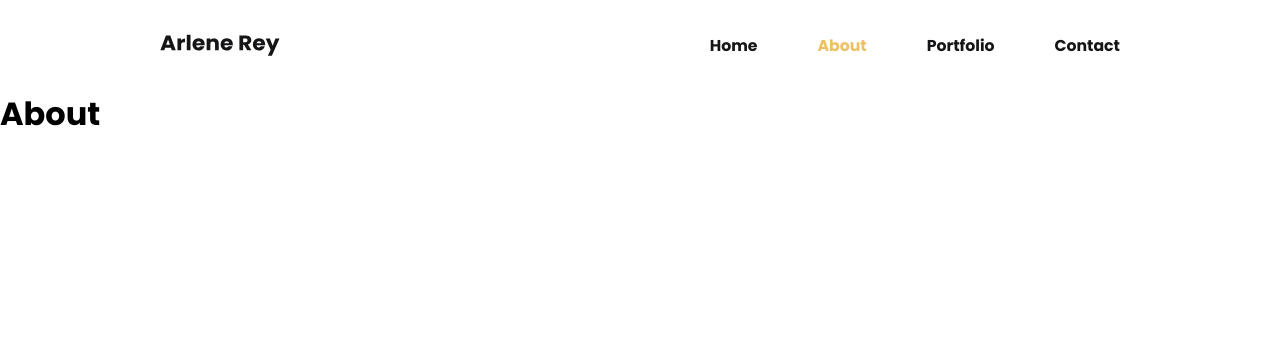
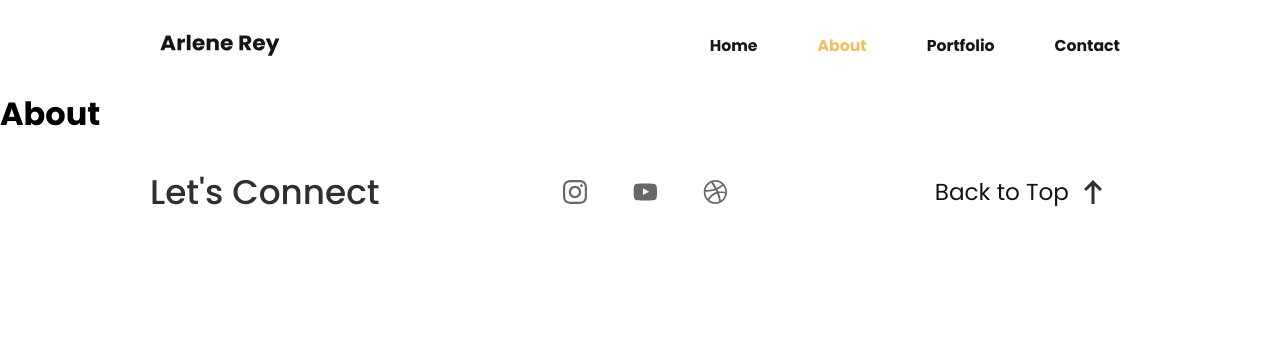
Before and after one commit to angelikaspecter/minify, a PHP site: page /?page=about in a window 1280 px wide. Shown: the top 350 px of the page. Run offline with PHP 8.4, Linux system fonts and the light colour scheme.

```diff
--- a/index.php
+++ b/index.php
@@ -30,6 +30,8 @@
     require ('templates/footer.php')
         ?>
     <script src="js/header.js"></script>
+    <script src="js/footer.js"></script>
+    <script src="js/hidehref.js"></script>
 </body>
 
 </html>
--- /dev/null
+++ b/js/hidehref.js
@@ -0,0 +1,24 @@
+document.addEventListener('DOMContentLoaded', function () {
+    // Получаем все якорные ссылки на странице
+    var anchorLinks = document.querySelectorAll('a[href^="#"]');
+
+    // Функция для плавной прокрутки к якорю
+    function smoothScroll(event) {
+        event.preventDefault();
+
+        var targetId = this.getAttribute('href').substring(1);
+        var targetElement = document.getElementById(targetId);
+
+        if (targetElement) {
+            targetElement.scrollIntoView({ behavior: 'smooth' });
+
+            // Изменяем адресную строку без перезагрузки страницы
+            history.pushState(null, '', window.location.pathname);
+        }
+    }
+
+    // Добавляем обработчик событий для всех якорных ссылок
+    anchorLinks.forEach(function (link) {
+        link.addEventListener('click', smoothScroll);
+    });
+});
--- a/scss/_desc.scss
+++ b/scss/_desc.scss
@@ -1,4 +1,7 @@
 .desc {
+    &--extralarge {
+        font-size: calc(18px + (24 - 18) * ((100vw - 320px) / (1440 - 320)));
+    }
     &--large {
         font-size: calc(16px + (18 - 16) * ((100vw - 320px) / (1440 - 320)));
     }
--- /dev/null
+++ b/scss/_footer.scss
@@ -0,0 +1,30 @@
+.footer {
+    &__list {
+        display: flex;
+        align-items: center;
+        justify-content: center;
+        flex-wrap: nowrap;
+        gap: 20px;
+    }
+    &__item {
+        width: 50px;
+        height: 50px;
+    }
+    &__link {
+        width: 100%;
+        height: 100%;
+        display: flex;
+        align-items: center;
+        justify-content: center;
+        cursor: pointer;
+        & img.icon {
+            transition: all 0.3s ease-in-out;
+            &:hover,
+            &:active,
+            &:focus {
+                transition: all 0.3s ease-in-out;
+                transform: scale(1.1);
+            }
+        }
+    }
+}
--- /dev/null
+++ b/scss/_promo.scss
@@ -0,0 +1,3 @@
+.promo {
+
+}
--- a/scss/_section.scss
+++ b/scss/_section.scss
@@ -24,6 +24,40 @@
         }
         @media screen and (max-width: 374.98px) {
             padding: 20px 20px;
+        }
+    }
+    &--promo {
+        width: 100%;
+        display: flex;
+        align-items: center;
+        justify-content: space-between;
+        @media screen and (min-width: 1440px) {
+            padding: 100px 200px;
+            gap: 40px;
+        }
+        @media screen and (min-width: 1280px) and (max-width: 1439.98px) {
+            padding: 100px 150px;
+            gap: 30px;
+        }
+        @media screen and (min-width: 992px) and (max-width: 1279.98px) {
+            padding: 75px 100px;
+            gap: 30px;
+        }
+        @media screen and (min-width: 768px) and (max-width: 991.98px) {
+            padding: 50px 50px;
+            gap: 20px;
+        }
+        @media screen and (min-width: 465px) and (max-width: 767.98px) {
+            padding: 40px 40px;
+            gap: 20px;
+        }
+        @media screen and (min-width: 375px) and (max-width: 464.98px) {
+            padding: 40px 20px;
+            gap: 20px;
+        }
+        @media screen and (max-width: 374.98px) {
+            padding: 40px 20px;
+            gap: 20px;
         }
     }
     &--content {
@@ -57,8 +91,10 @@
         width: 100%;
         display: flex;
         align-items: center;
-        justify-content: center;
-        background-color: var(--medium-secondary);
+        justify-content: space-between;
+        gap: 20px;
+        flex-wrap: wrap;
+        background-color: var(--light-primary);
         @media screen and (min-width: 1440px) {
             padding: 20px 200px;
         }
--- a/scss/_title.scss
+++ b/scss/_title.scss
@@ -12,7 +12,7 @@
         color: var(--light-primary);
     }
     &--dark {
-        color: var(--dark-primary);
+        color: var(--dark-secondary);
     }
     &--middle {
         color: var(--middle-primary);
--- a/scss/style.scss
+++ b/scss/style.scss
@@ -4,7 +4,6 @@
     --dark-primary: #151517;
     --dark-secondary: #2F2F2F;
     --mediun-primary: #828282;
-    --medium-secondary: #676767;
     --accident-primary: #EEBF63;
 }
 
@@ -19,6 +18,8 @@
 @import "_logo";
 @import "_section";
 @import "_nav";
+@import "_promo";
+@import "_footer";
 
 * {
     margin: 0;
--- a/templates/footer.php
+++ b/templates/footer.php
@@ -1,3 +1,24 @@
-<footer class="footer" id="footer">
-
+<footer class="section section--footer footer" id="footer">
+    <h2 class="title title--secondary title--medium title--dark">Let's Connect</h2>
+    <ul class="footer__list">
+        <li class="footer__item">
+            <a href="#" class="footer__link">
+                <img src="img/instagram.svg" width="24" height="24" alt="instagram" class="icon icon--normal">
+            </a>
+        </li>
+        <li class="footer__item">
+            <a href="#" class="footer__link">
+                <img src="img/youtube.svg" width="24" height="24" alt="youtube" class="icon icon--normal">
+            </a>
+        </li>
+        <li class="footer__item">
+            <a href="#" class="footer__link">
+                <img src="img/dribbble.svg" width="24" height="24" alt="dribble" class="icon icon--normal">
+            </a>
+        </li>
+    </ul>
+    <a href="#header" class="btn btn--text">
+        <span class="desc desc--extralarge desc--dark">Back to Top</span>
+        <img src="img/short_up.svg" width="24" height="24" alt="Back to Top" class="icon icon--normal">
+    </a>
 </footer>
--- a/templates/main.php
+++ b/templates/main.php
@@ -1,3 +1,5 @@
 <main class="contant">
-
+    <?php
+    require ('promo.php');
+    ?>
 </main>
--- /dev/null
+++ b/templates/promo.php
@@ -0,0 +1,3 @@
+<section class="section section--promo promo">
+
+</section>
```
Also changed, not shown: css/style.css (+83 -4 lines), css/style.min.css, js/footer.js (added).
